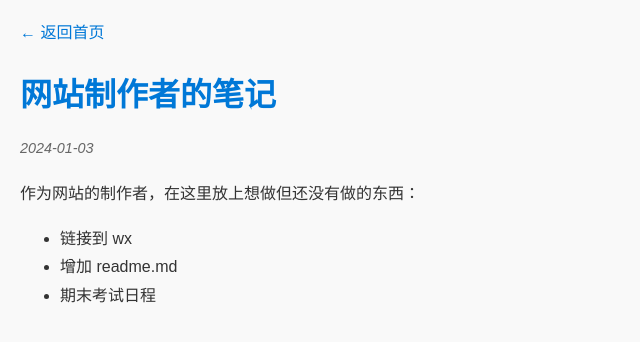
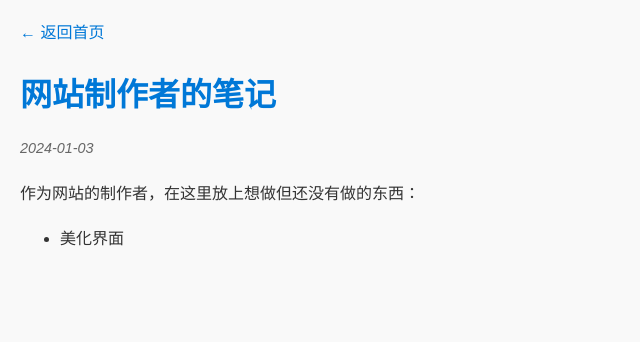
Before and after one commit to QB2027/QB2027.github.io, a plain HTML site: page data/notices/maker/index.html in a window 1280 px wide. Shown: the whole page, without its empty margins (0-640 px from the left). Drawn offline with Linux system fonts and the light colour scheme.

Commit message:
修改网站制作者的话

```diff
--- a/data/notices/maker/index.html
+++ b/data/notices/maker/index.html
@@ -30,9 +30,8 @@
     <main class="content">
         <p>作为网站的制作者，在这里放上想做但还没有做的东西：</p>
         <ul>
-            <li>链接到 wx</li>
-            <li>增加 readme.md</li>
-            <li>期末考试日程</li>
+            <li>美化界面</li>
+
         </ul>
     </main>
 </body>
```
